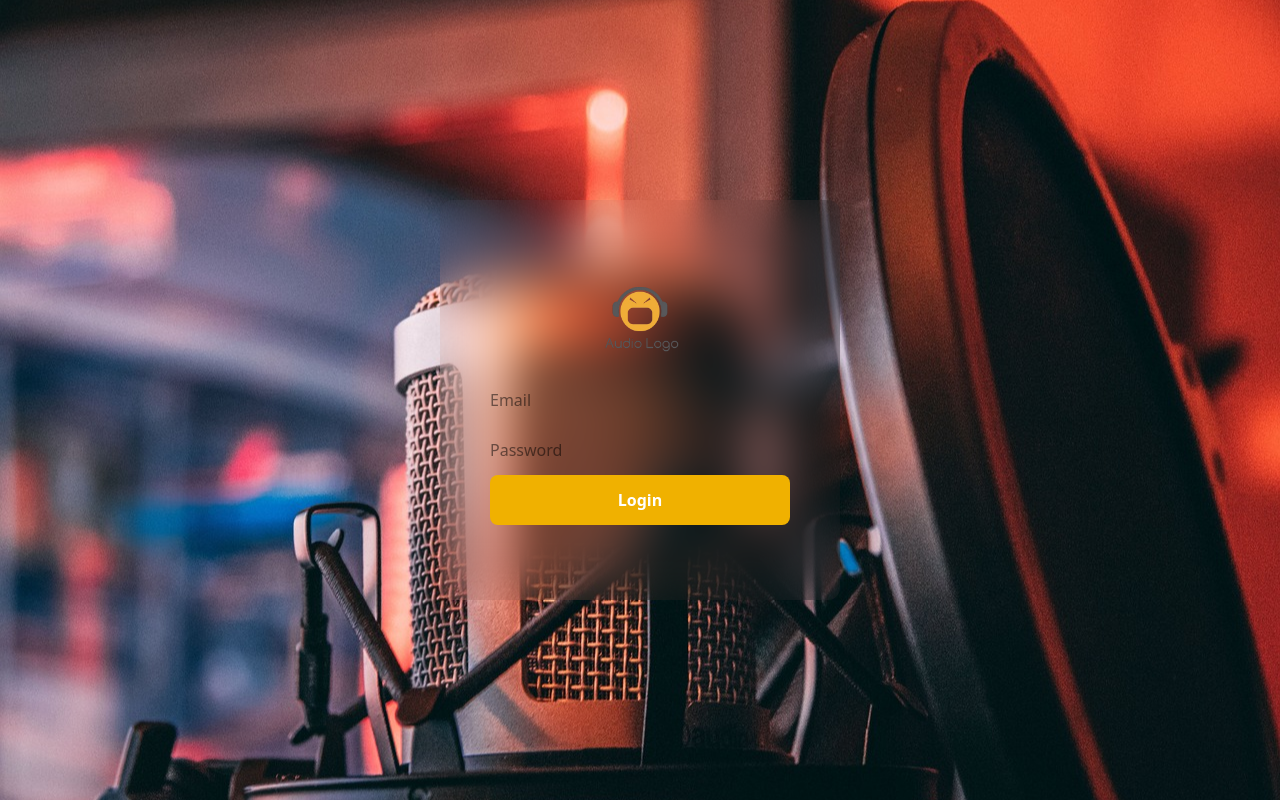
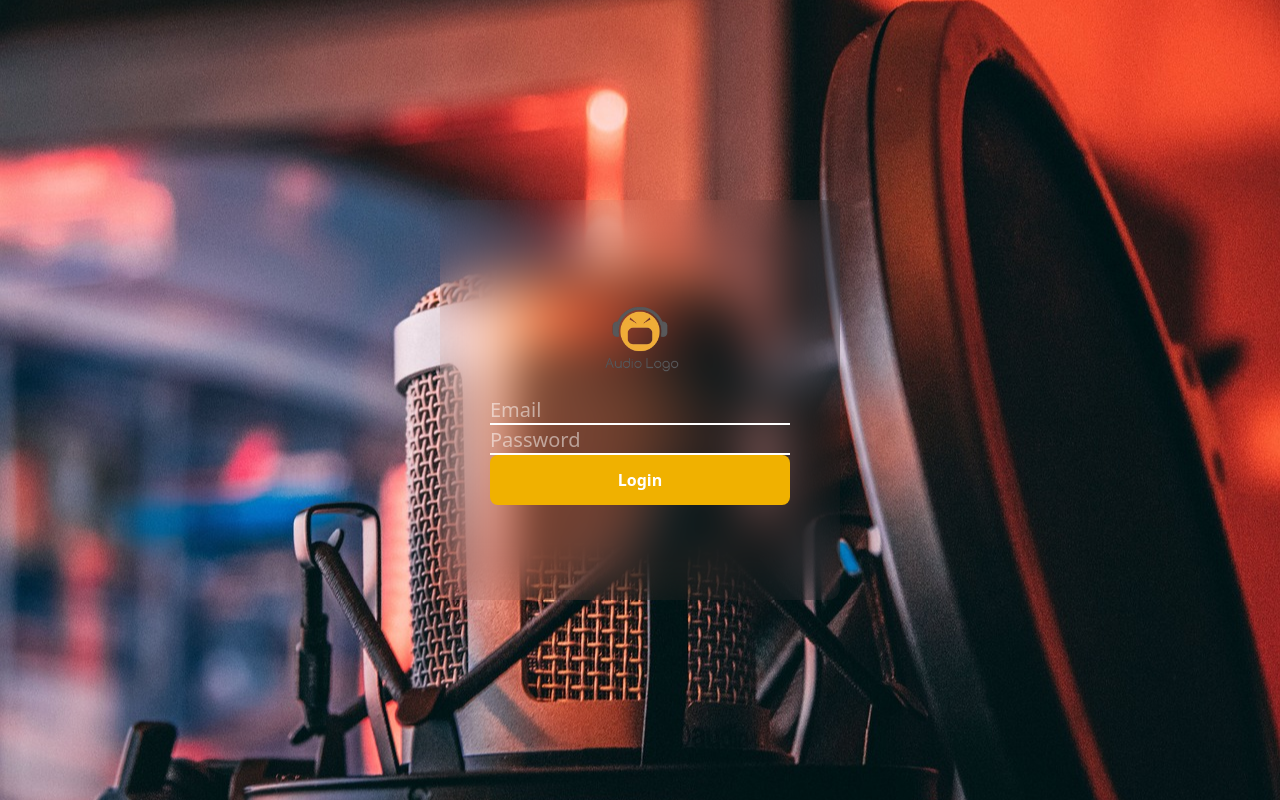
Before and after one commit to rpggamage/kv-audio-frontend-by-rpg, a React (Vite) app: page /login in a window 1280 px wide. Built offline with nearby package versions, Linux system fonts and the light colour scheme.

Commit message:
During making add item page

```diff
--- /dev/null
+++ b/src/pages/admin/addItemPage.jsx
@@ -0,0 +1,7 @@
+export default function AddItemPage() {
+    return (
+        <div>
+            <h1>Add Product</h1>
+        </div>
+    );
+}
--- /dev/null
+++ b/src/pages/admin/adminItemsPage.jsx
@@ -0,0 +1,24 @@
+import { CiCirclePlus } from "react-icons/ci";
+import AddProductPage from "./addItemPage";
+
+export default function AdminItemsPage() {
+    return (
+        <div className="w-full h-full">
+            <h1>Admin Items</h1>
+
+            <link>
+            <CiCirclePlus className="text-[100px] absolute bottom-2 right-2 cursor-pointer hover:text-red-900" />
+            </link>
+
+
+
+
+
+
+
+
+
+
+        </div>
+    );
+}
--- a/src/pages/admin/adminPage.jsx
+++ b/src/pages/admin/adminPage.jsx
@@ -6,12 +6,14 @@ import { FaRegBookmark } from "react-icons/fa6";
 import { MdOutlineSpeaker } from "react-icons/md";
 import { FaRegUser } from "react-icons/fa6";
 import { Link, Route, Routes } from 'react-router-dom';
+import AdminItemsPage from './adminItemsPage';
+import AddItemPage from './addItemPage';
 
 export default function AdminPage() {
     return (
         <div className='w-full h-screen flex'>
 
-        < div className='w-[400px] h-full bg-green-200'>
+        < div className='w-[200px] h-full bg-green-200'>
             <Link to="/admin/Dashboard" className='w-full h-[40px] test-[25px] font-bold flex justify-center items-center'>
             <BsGraphDown />
                 Dashboard
@@ -29,13 +31,14 @@ export default function AdminPage() {
             </Link>
         </div>
 
-        <div className=' bg-blue-900 w-[calc(100vw-450px)]'>
+        <div className='w-[calc(100vw-200px)]'>
                 <Routes>
 
                     <Route path="/user" element={<h1>Users</h1>} />
                     <Route path="/booking" element={<h1>Booking</h1>} />
-                    <Route path="/items" element={<h1>Items</h1>} />
+                    <Route path="/items" element={<AdminItemsPage/>} />
                     <Route path="/Dashboard" element={<h1>Dashboard</h1>} />
+                    <Route path="/items/add" element={<AddItemPage/>} />
 
 
                 </Routes>
--- a/src/pages/login/login.jsx
+++ b/src/pages/login/login.jsx
@@ -22,6 +22,10 @@ export default function LoginPage() {
             console.log(res)
             toast.success('Login successful')
             const user = res.data.user
+
+// localStorage.setItem('user', JSON.stringify(user))
+            localStorage.setItem('user', res.data.token)
+
             if(user.role === 'admin'){
                 navigate('/admin/');
 
@@ -46,9 +50,10 @@ return (
 
             <img src="/logo.png" alt="logo" className="w-[100px] h-[100px] object-cover" />
 
-            <input type="email" placeholder="Email" className="w-[300px] h-[50px] rounded-lg mb-2" value={email} onChange={(e) => setEmail(e.target.value)} />
+            <input type="email" placeholder="Email" className="mt-6 w-[300px] h-[30px] bg-transparent border-b-2 border-white text-white text-xl outline-none" value={email} onChange={(e) => setEmail(e.target.value)} />
 
-            <input type="password" placeholder="Password" className="w-[300px] h-[50px] rounded-lg mb-2 mt-6" value={password} onChange={(e) => setPassword(e.target.value)} />
+            <input type="password" placeholder="Password" className="w-[300px] h-[30px]
+        mt-6 bg-transparent border-b-2 border-white text-white text-xl outline-none" value={password} onChange={(e) => setPassword(e.target.value)} />
 
 
             <button className="my-8 w-[300px] h-[50px] rounded-lg bg-yellow-500 hover:bg-yellow-600 text-white font-bold">Login</button>
```
Also changed, not shown: 1 other file (tests, documents, lock files or other folders).
